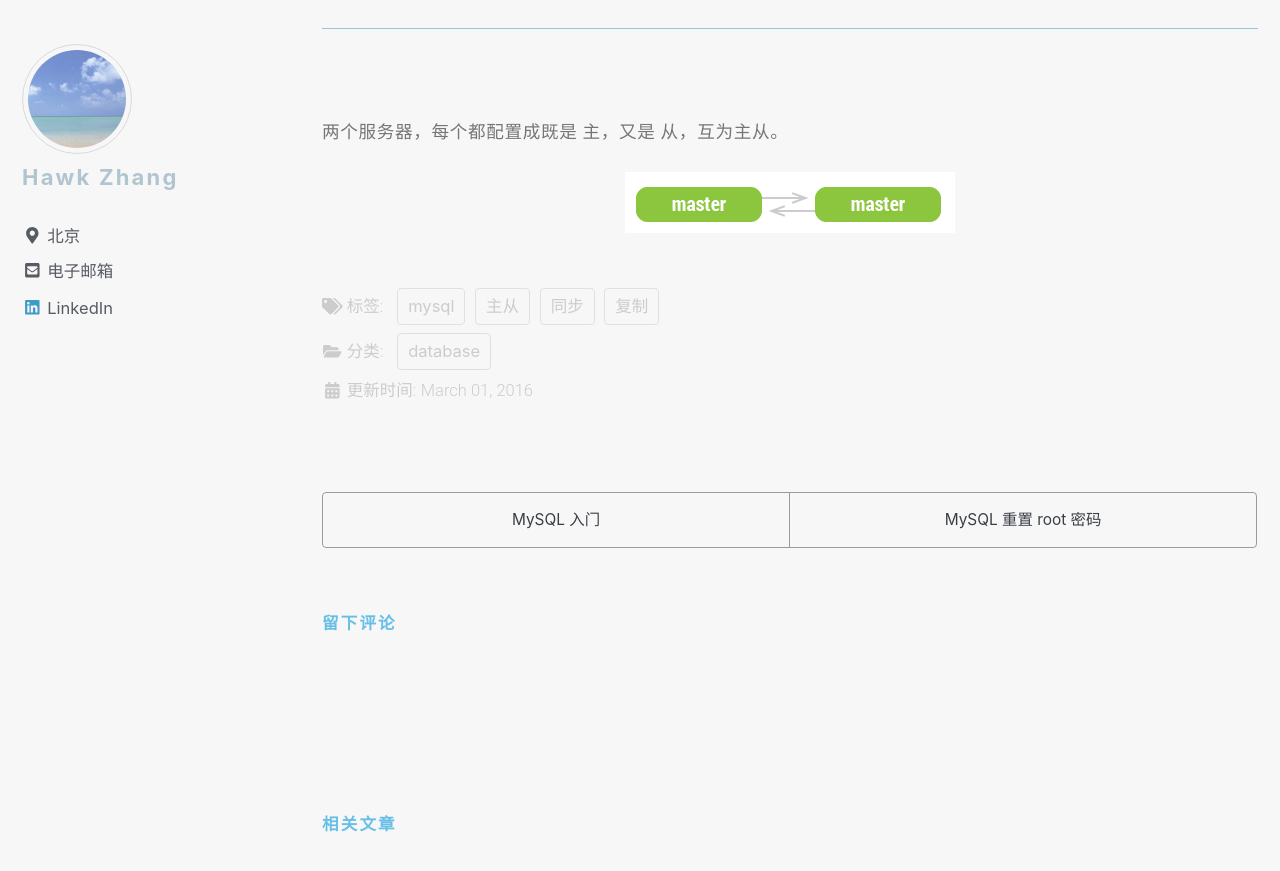
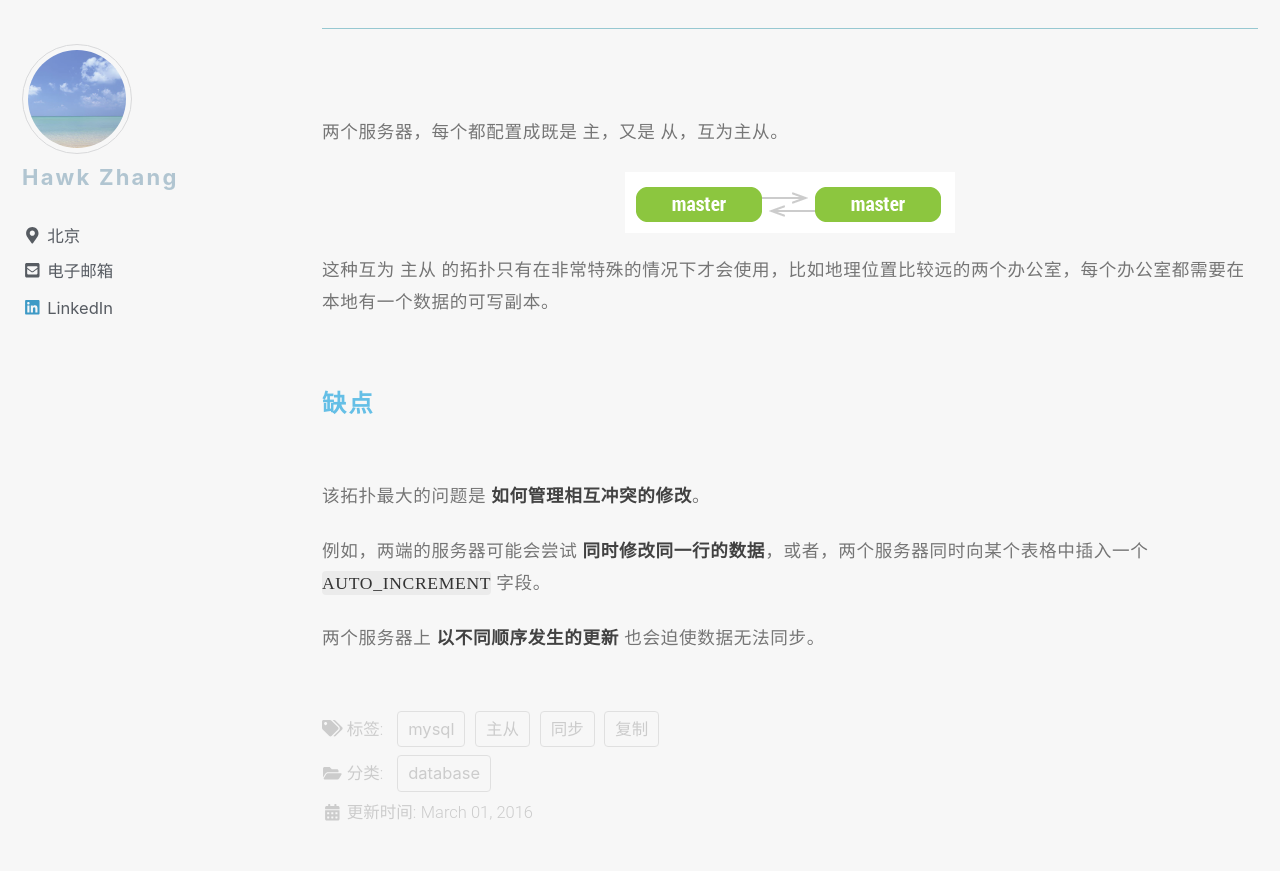
Before and after one commit to narru888/linotes_note, a Jekyll site: the page built from _posts/mysql/2016-03-01-master.slave.md, in a window 1280 px wide and 900 px high, scrolled down 29606 px. Shown: the top 871 px of the window. Built offline with Jekyll 4.4.1, drawn with Linux system fonts in a browser that asks for light colours; nearby versions of some CDN libraries; a script that is not in the unit is left out; comment, search, counter and statistics services are not loaded.

Commit message:
update on 2018-08-12 21:30:01 CST

```diff
--- a/_posts/mysql/2016-03-01-master.slave.md
+++ b/_posts/mysql/2016-03-01-master.slave.md
@@ -943,3 +943,14 @@ MySQL 不支持多源复制：即一个 从 上面有多个 主 的拓扑。
 两个服务器，每个都配置成既是 主，又是 从，互为主从。
 
 ![image-center](/assets/images/mysql.repl.topo.mm.png){: .align-center}
+
+这种互为 主从 的拓扑只有在非常特殊的情况下才会使用，比如地理位置比较远的两个办公室，每个办公室都需要在本地有一个数据的可写副本。
+
+
+#### 缺点
+
+该拓扑最大的问题是 **如何管理相互冲突的修改**。
+
+例如，两端的服务器可能会尝试 **同时修改同一行的数据**，或者，两个服务器同时向某个表格中插入一个 `AUTO_INCREMENT` 字段。
+
+两个服务器上 **以不同顺序发生的更新** 也会迫使数据无法同步。
```
